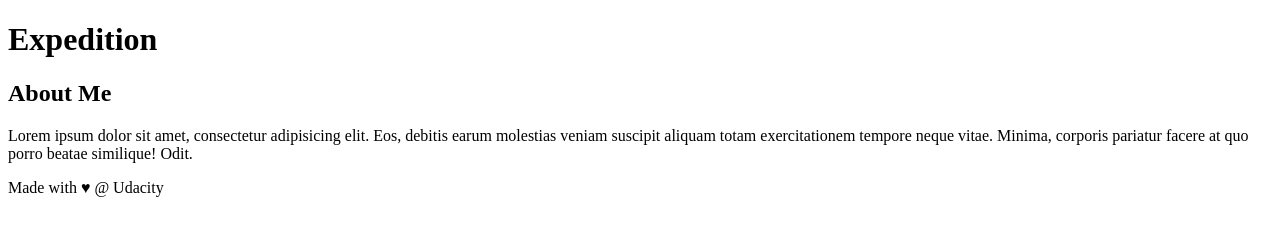
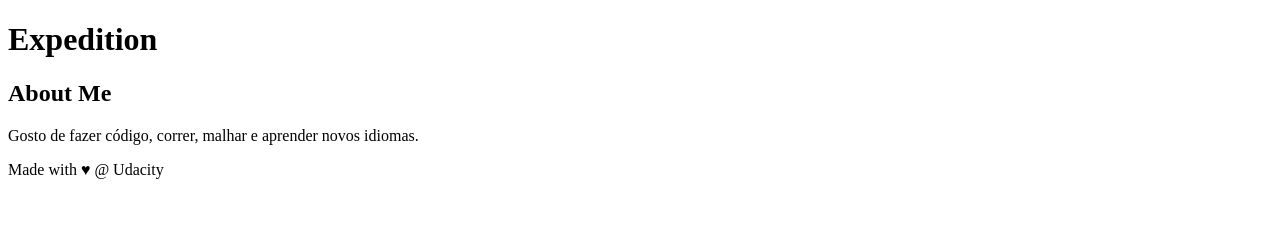
Before and after one commit to MarceloMSilveira/story, a plain HTML site: page index.html in a window 1280 px wide. Drawn offline with Linux system fonts and the light colour scheme.

Commit message:
update aside content

```diff
--- a/index.html
+++ b/index.html
@@ -21,7 +21,7 @@
         <aside>
             <h2>About Me</h2>
 
-            <p>Lorem ipsum dolor sit amet, consectetur adipisicing elit. Eos, debitis earum molestias veniam suscipit aliquam totam exercitationem tempore neque vitae. Minima, corporis pariatur facere at quo porro beatae similique! Odit.</p>
+            <p>Gosto de fazer código, correr, malhar e aprender novos idiomas.</p>
         </aside>
         <!-- end of new content -->
     </div>
```
